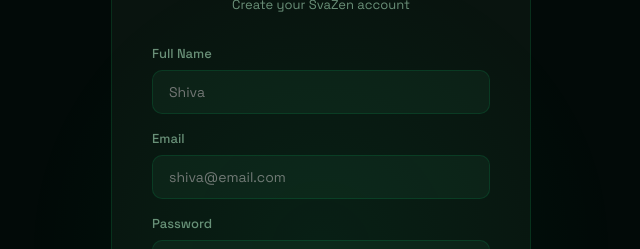
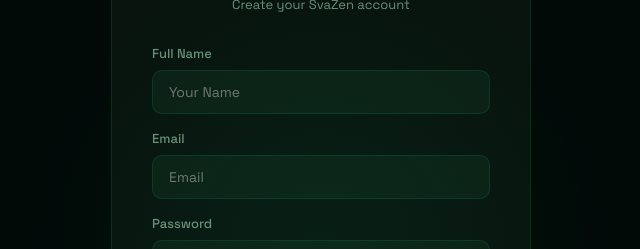
Before and after one commit to Shiva-bot1/digital-detoxx, a React (Create React App) app in the folder client/: page /register in a window 1280 px wide. Shown: the part 210-459 px from the top of the page, without its empty margins (319-959 px from the left). Built offline with nearby package versions, Linux system fonts and the light colour scheme; no server answers.

Commit message:
fix: placeholder change

```diff
--- a/client/src/pages/Register.js
+++ b/client/src/pages/Register.js
@@ -49,8 +49,8 @@
   };
 
   const fields = [
-    { label:'Full Name',        name:'name',     type:'text',     placeholder:'Shiva' },
-    { label:'Email',            name:'email',    type:'email',    placeholder:'shiva@email.com' },
+    { label:'Full Name',        name:'name',     type:'text',     placeholder:'Your Name' },
+    { label:'Email',            name:'email',    type:'email',    placeholder:'Email' },
     { label:'Password',         name:'password', type:'password', placeholder:'Min. 6 characters' },
     { label:'Confirm Password', name:'confirm',  type:'password', placeholder:'Re-enter password' },
   ];
```
